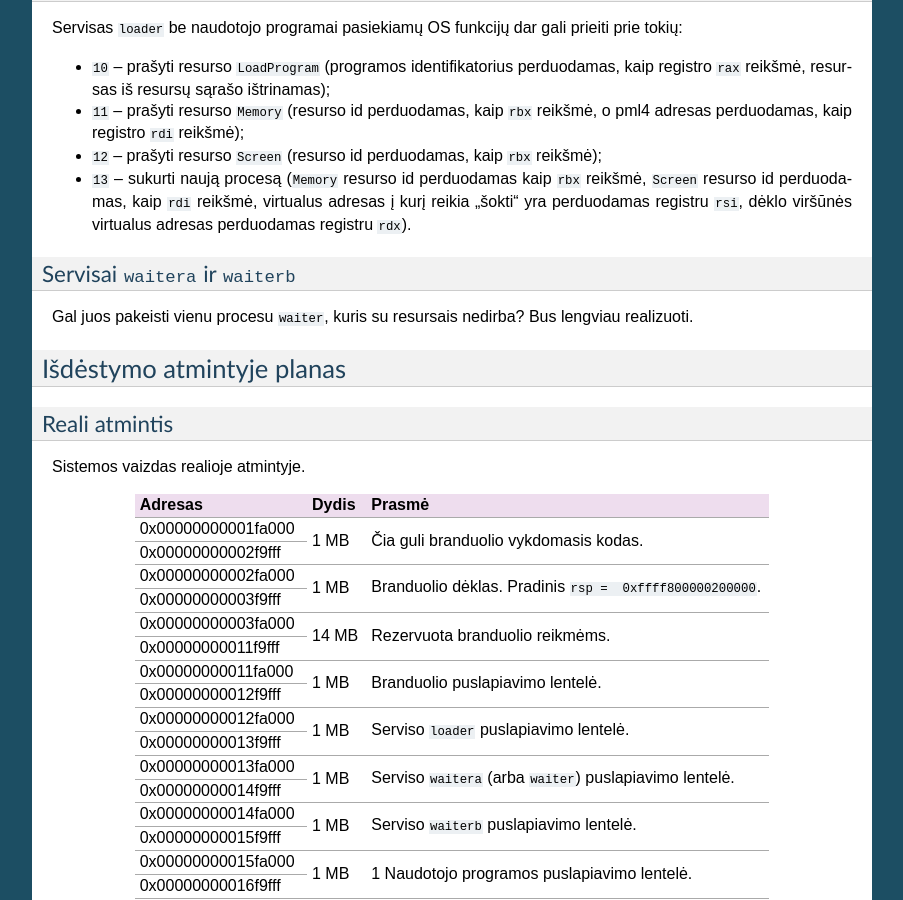
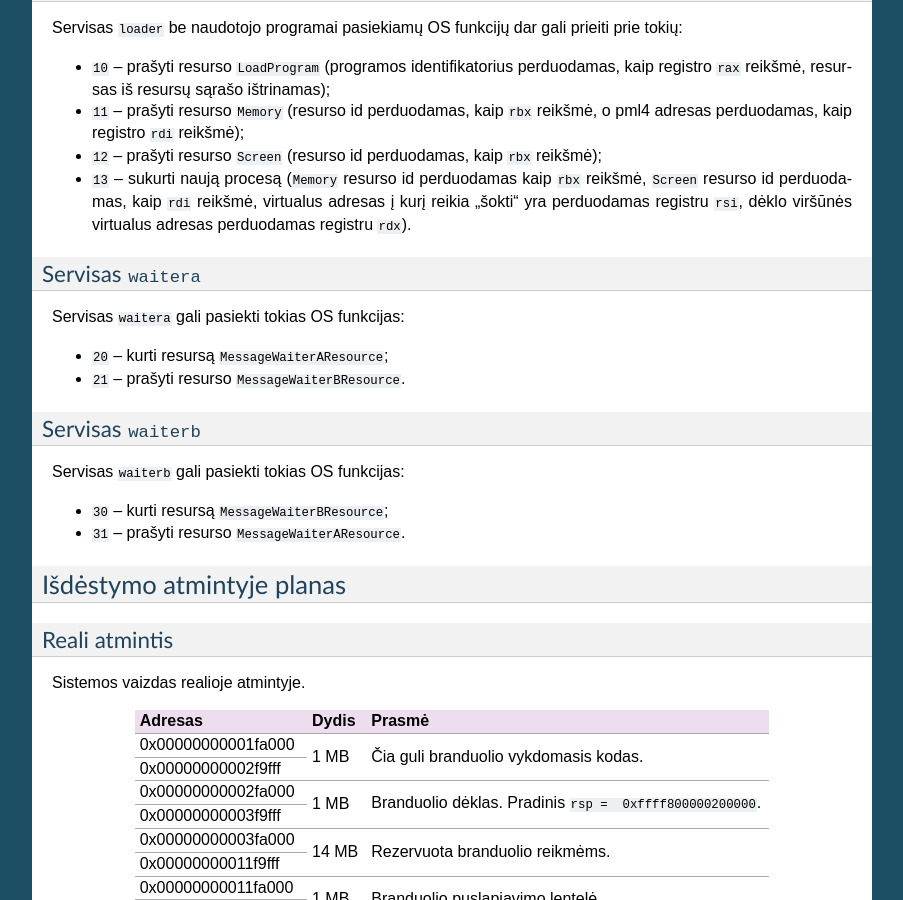
Before and after one commit to vakaras/OS, a Sphinx documentation site: the page built from doc/Real/source/projektas.rst, in a window 1280 px wide and 900 px high, scrolled down 4136 px. Shown: the whole window, without its empty margins (198-1101 px from the left). Built offline with Sphinx 7.4.7, drawn with Linux system fonts in a browser that asks for light colours; formulas are drawn with MathJax 3; some of the changed text lies outside the part shown.

Commit message:
Pridėtas antras procesas.

```diff
--- a/doc/Real/source/projektas.rst
+++ b/doc/Real/source/projektas.rst
@@ -129,12 +129,21 @@ prieiti prie tokių:
     registru ``rsi``, dėklo viršūnės virtualus adresas perduodamas
     registru ``rdx``).
 
+Servisas ``waitera``
+--------------------
 
-Servisai ``waitera`` ir ``waiterb``
------------------------------------
+Servisas ``waitera`` gali pasiekti tokias OS funkcijas:
 
-Gal juos pakeisti vienu procesu ``waiter``, kuris su resursais nedirba?
-Bus lengviau realizuoti.
++   ``20`` – kurti resursą ``MessageWaiterAResource``;
++   ``21`` – prašyti resurso ``MessageWaiterBResource``.
+
+Servisas ``waiterb``
+--------------------
+
+Servisas ``waiterb`` gali pasiekti tokias OS funkcijas:
+
++   ``30`` – kurti resursą ``MessageWaiterBResource``;
++   ``31`` – prašyti resurso ``MessageWaiterAResource``.
 
 Išdėstymo atmintyje planas
 ==========================
```
Also changed, not shown: 10 other files.
